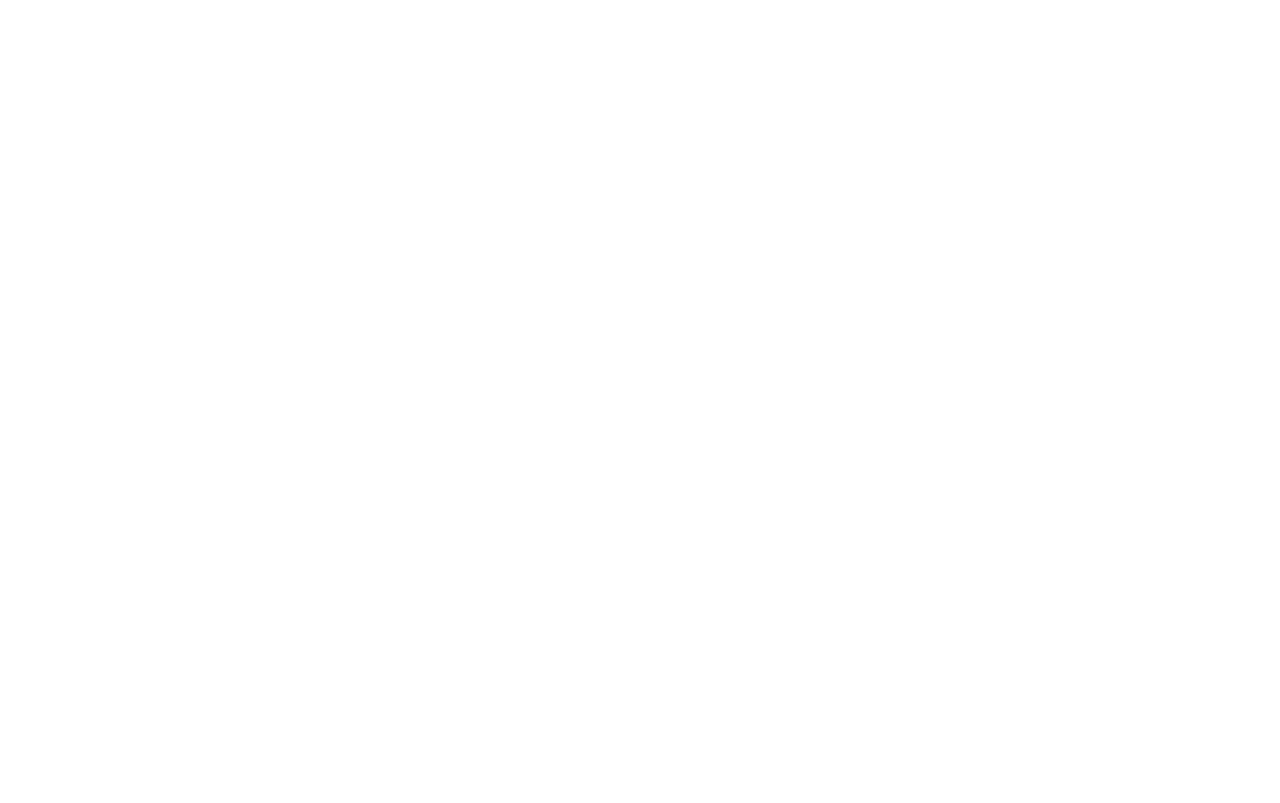
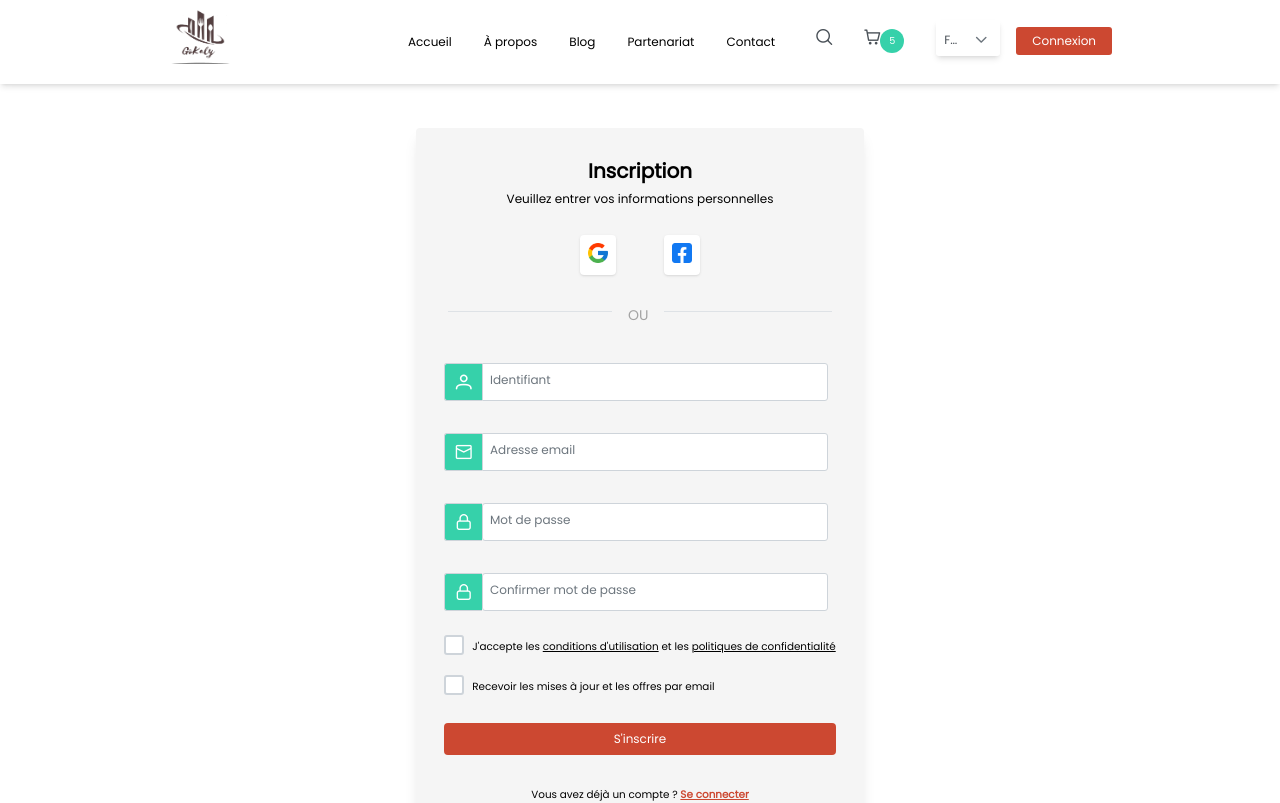
Before and after one commit to Tix05/GoKaly, a React (Vite) app in the folder front/: page /register in a window 1280 px wide. Before the commit this address had no page. Shown: the top 803 px of the page. Built offline with nearby package versions, Linux system fonts and the light colour scheme.

Commit message:
register page user

```diff
--- a/front/src/App.jsx
+++ b/front/src/App.jsx
@@ -5,6 +5,7 @@
 import Home from './pages/user/Home'
 import Login from './pages/user/Login'
 import Layout from './pages/user/Layout'
+import Register from './pages/user/Register'
 
 function App() {
   const [loading, setLoading] = useState(false)
@@ -30,6 +31,7 @@
             <Route path="/" element={<Layout />}>
               <Route index element={<Home />} />
               <Route index path='login' element={<Login />} />
+              <Route index path='register' element={<Register />} />
             </Route>
           </Routes>
           </BrowserRouter>
--- a/front/src/components/user/HMenu.jsx
+++ b/front/src/components/user/HMenu.jsx
@@ -4,9 +4,11 @@
 import { Button } from 'primereact/button'
 import logo from "../../assets/logo.png"
 import { useLanguage } from '../../utils/LangConfig'
+import { useNavigate } from 'react-router-dom'
 
 const HMenu = () => {
   const { t, language, switchLanguage } = useLanguage()
+  const navigate = useNavigate()
 
   const langOptions = [
     { name: 'Français', code: 'FR' },
@@ -66,7 +68,7 @@
       </div>
 
       <div className="">
-        <Button label={t('menuLogin')} className="font-poppins -mt-[0.125rem] h-7 text-xs bg-brick border border-none outline outline-none" />
+        <Button label={t('menuLogin')} className="font-poppins -mt-[0.125rem] h-7 text-xs bg-brick border border-none outline outline-none" onClick={() => navigate("/login")} />
       </div>
     </div>
   )
--- a/front/src/components/user/Homepage/CardIdealResto.jsx
+++ b/front/src/components/user/Homepage/CardIdealResto.jsx
@@ -83,7 +83,7 @@
         <div className="space-y-7">
             <div className="flex justify-between items-center">
                 <h1 className="font-satisfy text-2xl">{t('discoverIdealResto')}</h1>
-                <div className="flex gap-3">
+                <div className="flex gap-3 -z-10">
                     <button
                         onClick={handlePrevious}
                         className="carousel-arrow w-10 h-10 rounded-full border border-none bg-white hover:bg-blackCustom hover:text-white shadow-md flex items-center justify-center"
--- a/front/src/components/user/Homepage/CardResto.jsx
+++ b/front/src/components/user/Homepage/CardResto.jsx
@@ -4,7 +4,7 @@
 import { useLanguage } from "../../../utils/LangConfig"
 
 const CardResto = ({ restos }) => {
-    const {t} = useLanguage()
+    const { t } = useLanguage()
     const [currentIndex, setCurrentIndex] = useState(0)
     const [isAutoPlay, setIsAutoPlay] = useState(true)
 
@@ -83,7 +83,7 @@
         <div className="space-y-7">
             <div className="flex justify-between items-center">
                 <h1 className="font-satisfy text-2xl">{t('discoverPopularResto')}</h1>
-                <div className="flex gap-3">
+                <div className="flex gap-3 -z-10">
                     <button
                         onClick={handlePrevious}
                         className="carousel-arrow w-10 h-10 rounded-full border border-none bg-white hover:bg-blackCustom hover:text-white shadow-md flex items-center justify-center"
--- /dev/null
+++ b/front/src/components/user/Register/EmailDialog.jsx
@@ -0,0 +1,21 @@
+import { Dialog } from 'primereact/dialog'
+import PropTypes from 'prop-types'
+import sendEmail from "../../../assets/icons/send-email.png"
+import { Link } from 'react-router-dom'
+
+const EmailDialog = ({ visible, setVisible }) => {
+    return (
+        <Dialog visible={visible} style={{ width: '40vw' }} onHide={() => { if (!visible) return; setVisible(false) }}>
+            <img src={sendEmail} alt="Send Email" className="flex justify-center items-center mx-auto h-24 w-24 -mt-4" />
+            <p className="text-xs font-poppins mt-4 mx-16 text-center">Un lien a été envoyé à votre adresse email pour vérifier et activer votre compte. Veuillez donc vérifier votre boîte email ou éventuellement votre spam</p>
+            <Link to="" className="text-brick font-semibold font-poppins no-underline text-xs"><p className="text-center mx-auto mt-8 mb-8">Renvoyer le lien ?</p></Link>
+        </Dialog>
+    )
+}
+
+EmailDialog.propTypes = {
+    visible: PropTypes.bool.isRequired,
+    setVisible: PropTypes.func.isRequired,
+}
+
+export default EmailDialog
--- a/front/src/pages/user/Login.jsx
+++ b/front/src/pages/user/Login.jsx
@@ -45,11 +45,11 @@
 
                 <div className="p-inputgroup flex-1 w-96 mt-8">
                     <span className="p-inputgroup-addon bg-teal">
-                        <i className="pi pi-envelope text-white"></i>
+                        <i className="pi pi-lock text-white"></i>
                     </span>
                     <FloatLabel>
                         <Password id="mdp" value={mdp} onChange={(e) => setMdp(e.target.value)} />
-                        <label htmlFor="myEmail">Mot de passe</label>
+                        <label htmlFor="mdp">Mot de passe</label>
                     </FloatLabel>
                 </div>
 
--- /dev/null
+++ b/front/src/pages/user/Register.jsx
@@ -0,0 +1,111 @@
+import { useState } from 'react'
+import google from '../../assets/brand/google.png'
+import facebook from '../../assets/brand/facebook.png'
+import { Divider } from 'primereact/divider'
+import { FloatLabel } from 'primereact/floatlabel'
+import { InputText } from 'primereact/inputtext'
+import { Password } from 'primereact/password'
+import { Button } from 'primereact/button'
+import { Link } from 'react-router-dom'
+import { Checkbox } from 'primereact/checkbox'
+import EmailDialog from '../../components/user/Register/EmailDialog'
+
+const Register = () => {
+    const [identifiant, setIdentifiant] = useState("")
+    const [email, setEmail] = useState("")
+    const [mdp, setMdp] = useState("")
+    const [mdpConfirm, setMdpConfirm] = useState("")
+    const [offerChecked, setOfferChecked] = useState(false)
+    const [conditionChecked, setConditionChecked] = useState(false)
+    const [loading, setLoading] = useState(false)
+    const [visible, setVisible] = useState(false)
+
+    const load = () => {
+        setLoading(true)
+
+        setTimeout(() => {
+            setLoading(false)
+            setVisible(true)
+        }, 2000)
+    }
+
+    return (
+        <div className="container p-4 w-[35vw] bg-neutral-100 shadow-lg rounded mx-auto flex flex-col justify-center items-center mt-32 mb-16">
+            <h1 className='text-xl'>Inscription</h1>
+            <p className='-mt-2'>Veuillez entrer vos informations personnelles</p>
+            <div className="mt-4 flex flex-row space-x-12">
+                <div className='p-2 rounded bg-white shadow cursor-pointer' title="Se connecter avec Google">
+                    <img src={google} alt="Google" className='w-5 h-5' />
+                </div>
+                <div className='p-2 rounded bg-white shadow cursor-pointer' title="Se connecter avec Facebook">
+                    <img src={facebook} alt="Facebook" className='w-5 h-5' />
+                </div>
+            </div>
+
+            <div className="relative">
+                <Divider className="w-96 pt-10" />
+                <p className='absolute top-0 left-[10.25rem] text-center text-sm text-neutral-400 bg-neutral-100 p-4'>OU</p>
+            </div>
+
+            <form className="mt-4">
+                <div className="p-inputgroup flex-1 w-96">
+                    <span className="p-inputgroup-addon bg-teal">
+                        <i className="pi pi-user text-white"></i>
+                    </span>
+                    <FloatLabel>
+                        <InputText id="identifiant" value={identifiant} onChange={(e) => setIdentifiant(e.target.value)} />
+                        <label htmlFor="identifiant">Identifiant</label>
+                    </FloatLabel>
+                </div>
+
+                <div className="p-inputgroup flex-1 w-96 mt-8">
+                    <span className="p-inputgroup-addon bg-teal">
+                        <i className="pi pi-envelope text-white"></i>
+                    </span>
+                    <FloatLabel>
+                        <InputText id="myEmail" type='email' value={email} onChange={(e) => setEmail(e.target.value)} />
+                        <label htmlFor="myEmail">Adresse email</label>
+                    </FloatLabel>
+                </div>
+
+                <div className="p-inputgroup flex-1 w-96 mt-8">
+                    <span className="p-inputgroup-addon bg-teal">
+                        <i className="pi pi-lock text-white"></i>
+                    </span>
+                    <FloatLabel>
+                        <Password id="mdp" value={mdp} onChange={(e) => setMdp(e.target.value)} />
+                        <label htmlFor="mdp">Mot de passe</label>
+                    </FloatLabel>
+                </div>
+
+                <div className="p-inputgroup flex-1 w-96 mt-8">
+                    <span className="p-inputgroup-addon bg-teal">
+                        <i className="pi pi-lock text-white"></i>
+                    </span>
+                    <FloatLabel>
+                        <Password id="mdpConfirm" value={mdpConfirm} onChange={(e) => setMdpConfirm(e.target.value)} />
+                        <label htmlFor="mdpConfirm">Confirmer mot de passe</label>
+                    </FloatLabel>
+                </div>
+
+                <div className="flex flex-col justify-between mt-6">
+                    <div>
+                        <Checkbox onChange={e => setOfferChecked(e.checked)} checked={offerChecked}></Checkbox>
+                        <label className="ml-2 text-[0.65rem]">J'accepte les <Link to="" className="text-black">conditions d'utilisation</Link> et les <Link to="" className='text-black'>politiques de confidentialité</Link></label>
+                    </div>
+                    <div className="mt-5">
+                        <Checkbox onChange={e => setConditionChecked(e.checked)} checked={conditionChecked}></Checkbox>
+                        <label className="ml-2 text-[0.65rem]">Recevoir les mises à jour et les offres par email</label>
+                    </div>
+                </div>
+
+                <Button loading={loading} onClick={load} label="S'inscrire" className="bg-brick text-white font-poppins text-xs border border-none mt-7 outline outline-none w-full py-2 px-5 rounded" />
+                <EmailDialog visible={visible} setVisible={setVisible} />
+            </form>
+
+            <p className='mt-8 mb-4 text-[0.65rem]'>Vous avez déjà un compte ? <Link to="/login" className='text-brick font-semibold'>Se connecter</Link></p>
+        </div>
+    )
+}
+
+export default Register
```
Also changed, not shown: front/src/assets/icons/send-email.png (added).
